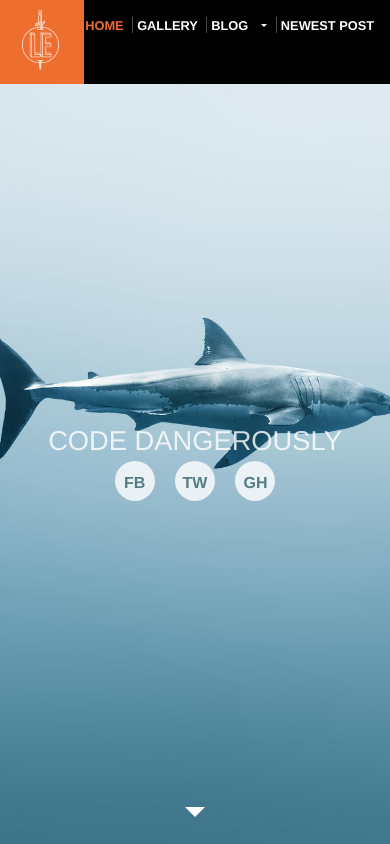
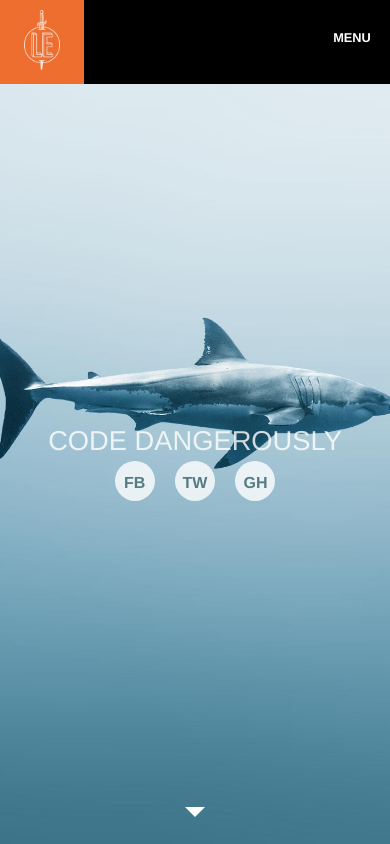
Before and after one commit to nomi811/nomi811.github.io, a plain HTML site: page _site/index.html in a window 390 px wide. Shown: the top 844 px of the page. Drawn offline with Linux system fonts and the light colour scheme.

Commit message:
adds collapsed menu for mobile devices

```diff
--- a/_site/css/main.css
+++ b/_site/css/main.css
@@ -131,7 +131,9 @@ h2 ~ p {
 .header-nav a {
   color: #fff;
 }
-.nav-links a {
+.nav-links a,
+.drop-trigger,
+.show-mobile-menu {
   font-size: 0.8rem;
   font-weight: bold;
   text-decoration: none;
@@ -146,6 +148,12 @@ h2 ~ p {
 }
 .header-nav > li:first-child a:hover {
   color: #fff;
+}
+
+/* MOBILE MENU */
+.mobile-menu-check,
+.show-mobile-menu {
+  display: none;
 }
 
 /* DROPDOWN STYLES*/
@@ -600,17 +608,6 @@ h2 ~ p {
   .header-nav > li ~ li {
     padding-left: 0.25em;
   }
-  .header-nav a,
-  .drop-trigger {
-    color: #fff;
-  }
-  .nav-links a,
-  .drop-trigger {
-    font-size: 0.8rem;
-    font-weight: bold;
-    text-decoration: none;
-    text-transform: uppercase;
-  }
   .header-logo {
     left: auto;
   }
@@ -636,6 +633,58 @@ h2 ~ p {
     padding: 0;
   }
 
+  /* MOBILE MENU */
+  .show-mobile-menu {
+    display: block;
+    float: right;
+    padding: 1.5em;
+    position: relative;
+    margin-top: 1.5vh
+  }
+  .header-nav {
+    background-color: #444;
+    box-sizing: border-box;
+    left: 0;
+    max-height: 0;
+    overflow: hidden;
+    padding: 0;
+    position: absolute;
+    text-align: center;
+    top: 10vh;
+    transition: all 0.5s ease-in-out;
+    width: 100vw;
+    z-index: 9;
+  }
+  .mobile-menu-check:checked ~ .header-nav {
+    max-height: 1000px;
+  }
+  .mobile-menu-check:checked ~ .show-mobile-menu:after {
+    background-color: #000;
+    color: #ed6e2f;
+    content: "CLOSE";
+    left: 0;
+    position: absolute;
+    top: 1.5em;
+    width: 100%;
+    text-align: center;
+  }
+  .header-nav li {
+    display: block;
+    margin-top: 1em;
+  }
+  .header-nav li:last-child {
+    margin-bottom: 1em;
+  }
+  .header-nav li:first-child a {
+    color: #fff;
+  }
+  .header-nav .drop-trigger {
+    padding-right: 0;
+  }
+  .header-nav .drop-menu:after,
+  .header-nav .drop-trigger:after {
+    display: none;
+  }
   /* GALLERY STYLES */
   .gallery {
     flex-direction: column;
--- a/_site/index.html
+++ b/_site/index.html
@@ -10,6 +10,8 @@
   <body>
     <header class="header">
   <nav>
+    <label for="mobile-menu" class="show-mobile-menu">Menu</label>
+    <input type="checkbox" id="mobile-menu" class="mobile-menu-check">
     <ul class="header-nav nav-links">
       <li><a href="/">Home</a></li>
 <li><a href="/gallery">Gallery</a></li>
--- a/css/main.css
+++ b/css/main.css
@@ -131,7 +131,9 @@ h2 ~ p {
 .header-nav a {
   color: #fff;
 }
-.nav-links a {
+.nav-links a,
+.drop-trigger,
+.show-mobile-menu {
   font-size: 0.8rem;
   font-weight: bold;
   text-decoration: none;
@@ -146,6 +148,12 @@ h2 ~ p {
 }
 .header-nav > li:first-child a:hover {
   color: #fff;
+}
+
+/* MOBILE MENU */
+.mobile-menu-check,
+.show-mobile-menu {
+  display: none;
 }
 
 /* DROPDOWN STYLES*/
@@ -600,17 +608,6 @@ h2 ~ p {
   .header-nav > li ~ li {
     padding-left: 0.25em;
   }
-  .header-nav a,
-  .drop-trigger {
-    color: #fff;
-  }
-  .nav-links a,
-  .drop-trigger {
-    font-size: 0.8rem;
-    font-weight: bold;
-    text-decoration: none;
-    text-transform: uppercase;
-  }
   .header-logo {
     left: auto;
   }
@@ -636,6 +633,58 @@ h2 ~ p {
     padding: 0;
   }
 
+  /* MOBILE MENU */
+  .show-mobile-menu {
+    display: block;
+    float: right;
+    padding: 1.5em;
+    position: relative;
+    margin-top: 1.5vh
+  }
+  .header-nav {
+    background-color: #444;
+    box-sizing: border-box;
+    left: 0;
+    max-height: 0;
+    overflow: hidden;
+    padding: 0;
+    position: absolute;
+    text-align: center;
+    top: 10vh;
+    transition: all 0.5s ease-in-out;
+    width: 100vw;
+    z-index: 9;
+  }
+  .mobile-menu-check:checked ~ .header-nav {
+    max-height: 1000px;
+  }
+  .mobile-menu-check:checked ~ .show-mobile-menu:after {
+    background-color: #000;
+    color: #ed6e2f;
+    content: "CLOSE";
+    left: 0;
+    position: absolute;
+    top: 1.5em;
+    width: 100%;
+    text-align: center;
+  }
+  .header-nav li {
+    display: block;
+    margin-top: 1em;
+  }
+  .header-nav li:last-child {
+    margin-bottom: 1em;
+  }
+  .header-nav li:first-child a {
+    color: #fff;
+  }
+  .header-nav .drop-trigger {
+    padding-right: 0;
+  }
+  .header-nav .drop-menu:after,
+  .header-nav .drop-trigger:after {
+    display: none;
+  }
   /* GALLERY STYLES */
   .gallery {
     flex-direction: column;
```
Also changed, not shown: _includes/header.html (+2 -0 lines), _site/2016/11/03/title-of-post.html (+2 -0 lines), _site/2016/11/04/title-of-second-post.html (+2 -0 lines), _site/blog/index.html (+2 -0 lines), _site/gallery/index.html (+2 -0 lines).
